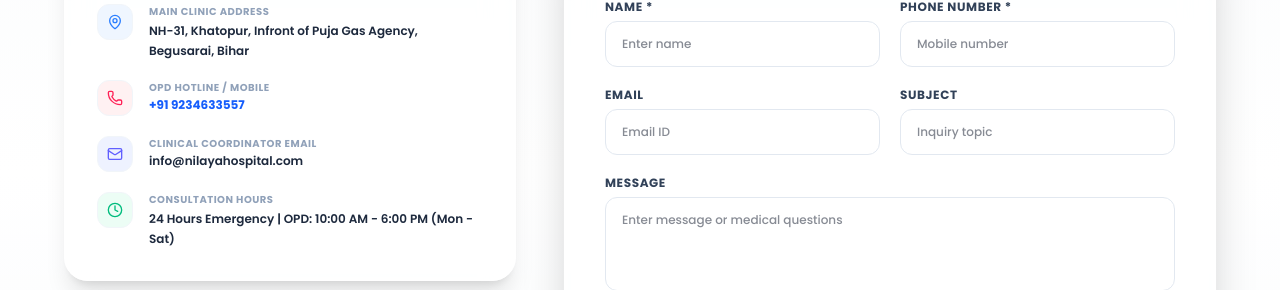
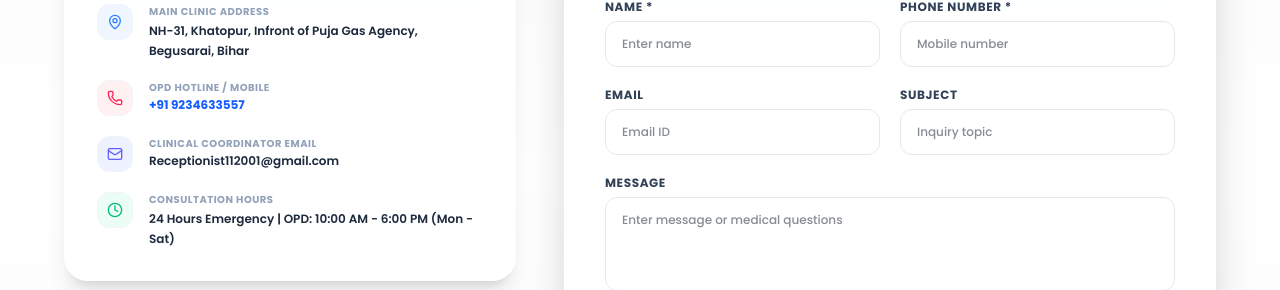
Before and after one commit to niliya112001/website, a React (Vite) app: page / in a window 1280 px wide. Shown: the part 9167-9457 px from the top of the page. Built offline with nearby package versions, Linux system fonts and the light colour scheme; no server answers.

Commit message:
update final

```diff
--- a/src/data.ts
+++ b/src/data.ts
@@ -18,7 +18,7 @@ export const HOSPITAL_INFO = {
   address: 'NH-31, Khatopur, Infront of Puja Gas Agency, Begusarai, Bihar',
   phone: '9234633557',
   emergencyPhone: '9234633557',
-  email: 'info@nilayahospital.com',
+  email: 'Receptionist112001@gmail.com',
   workingHours: '24 Hours Emergency | OPD: 10:00 AM - 6:00 PM (Mon - Sat)',
   locationCoords: {
     lat: 25.4334,
```
